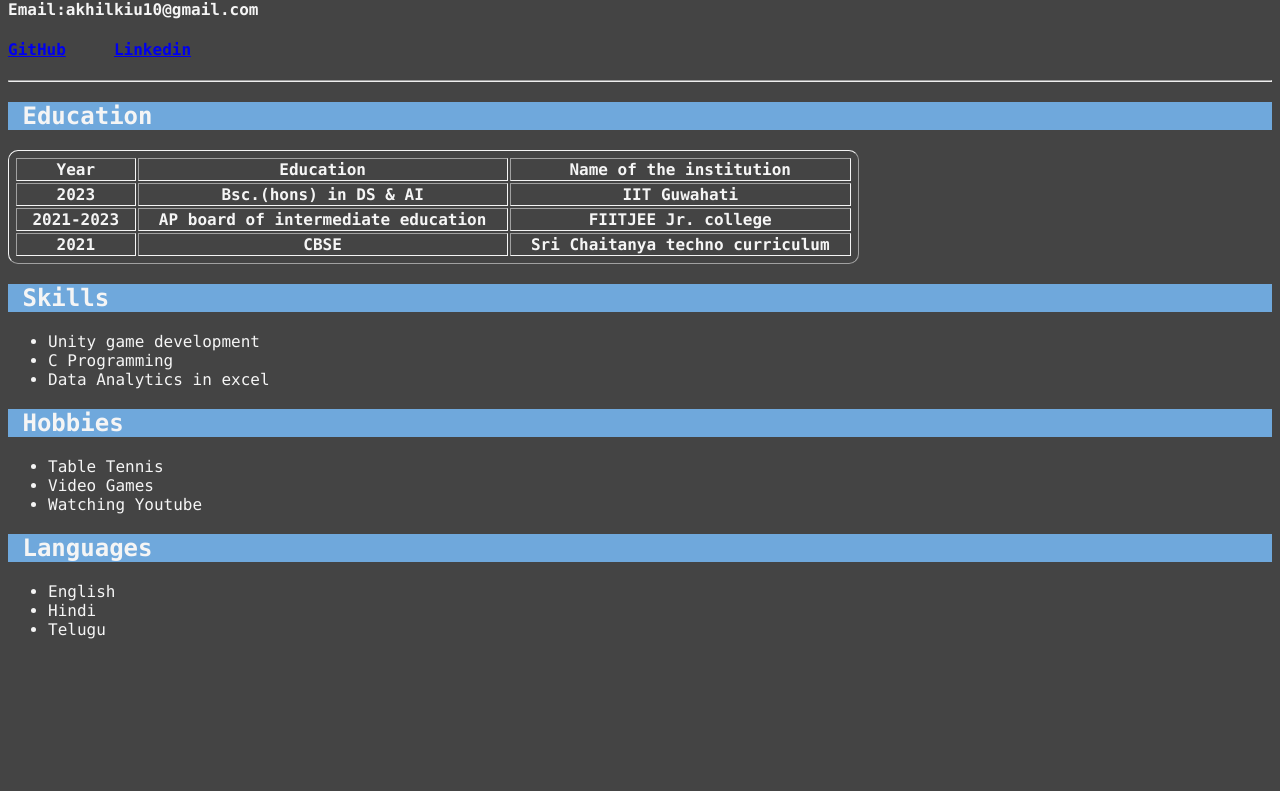
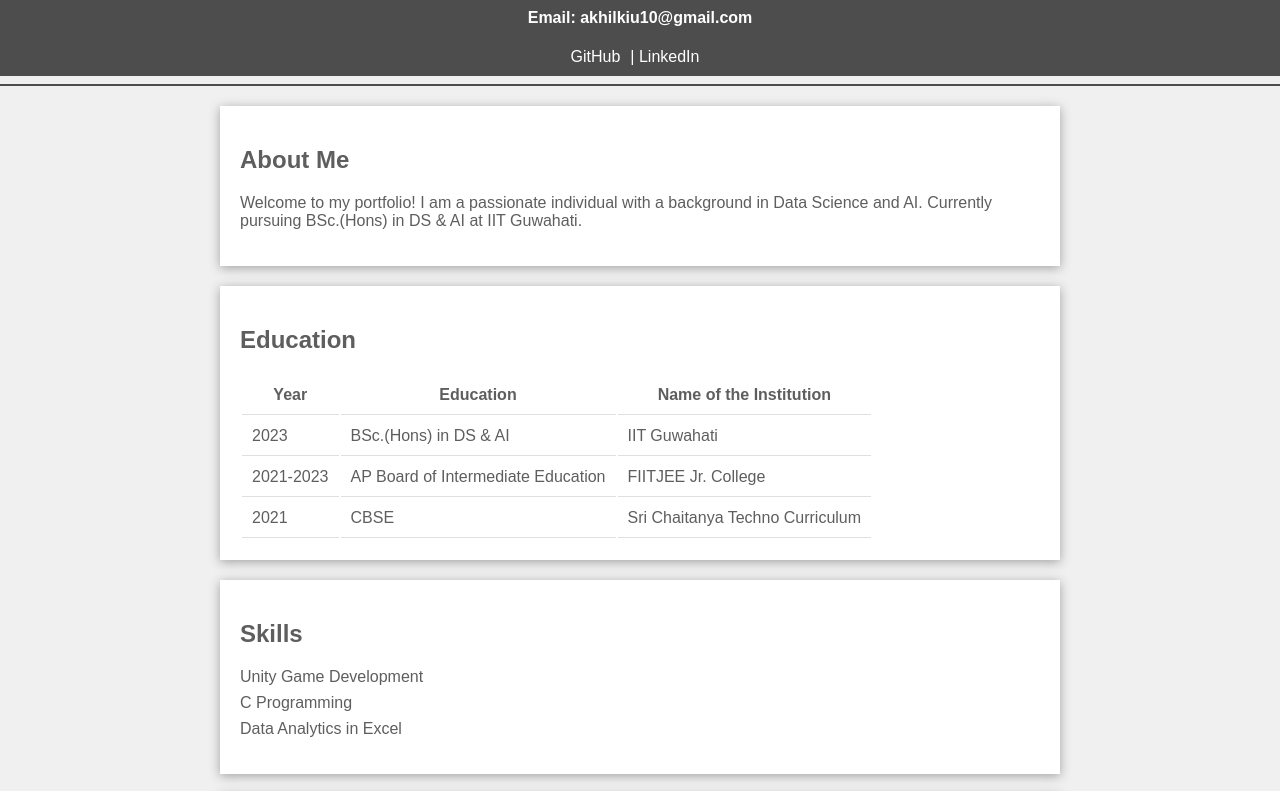
Before and after one commit to AkhilYeddu/Resume, a plain HTML site: page index.html in a window 1280 px wide. Shown: the part 81-872 px from the top of the page. Before the commit the page ends 800 px from the top, so only its background shows below. Drawn offline with Linux system fonts and the light colour scheme.

Commit message:
somecommit

```diff
--- a/index.html
+++ b/index.html
@@ -1,120 +1,98 @@
 <!DOCTYPE html>
 <html lang="en">
+
 <head>
     <meta charset="UTF-8">
     <meta name="viewport" content="width=device-width, initial-scale=1.0">
-    <title>Resume</title>
-    <link rel="shortcut icon" href="favicon.png" type="favicon.png">
+    <title>MyPortfolio</title>
+    <link rel="shortcut icon" href="favicon.png" type="image/png">
     <link rel="stylesheet" href="style.css">
+</head>
+
 <body>
-    <h1>
-        Akhil Yeddu
-    </h1>
+    <header>
+        <h1>Akhil Yeddu</h1>
+        <h4>Email: akhilkiu10@gmail.com</h4>
+        <div class="links">
+            <a href="https://github.com/AkhilYeddu" target="_blank">GitHub</a>|
+            <a href="https://www.linkedin.com/in/akhil-yeddu/" target="_blank">LinkedIn</a>
+        </div>
+    </header>
 
-    <h4>
-                Email:akhilkiu10@gmail.com
-    </h4>
 
-    <h4>
-        <a href="https://github.com/AkhilYeddu" target="_blank">GitHub</a> &nbsp;&nbsp;&nbsp; <a href="https://www.linkedin.com/in/akhil-yeddu/" target="_blank">Linkedin</a>
-    </h4>
     <hr>
-    <h2 >
+<section>
+        <h2>About Me</h2>
+        <p>
+            Welcome to my portfolio! I am a passionate individual with a background in Data Science and AI.
+            Currently pursuing BSc.(Hons) in DS & AI at IIT Guwahati.
+        </p>
+</section>
 
-        &nbsp;Education
-    </h2>
-
-    </p>
-    <table border>
+    <section>
+        <h2>Education</h2>
+        <table>
             <tr>
-            <th>
-                &nbsp;&nbsp;&nbsp;&nbsp;Year&nbsp;&nbsp;&nbsp;&nbsp;
-            </th>
-            <th>
-                &nbsp;&nbsp;&nbsp;&nbsp;Education&nbsp;&nbsp;&nbsp;&nbsp;
-            <th>
-                &nbsp;&nbsp;&nbsp;&nbsp;Name of the institution&nbsp;&nbsp;&nbsp;&nbsp;
-            </th>
+                <th>Year</th>
+                <th>Education</th>
+                <th>Name of the Institution</th>
             </tr>
             <tr>
-            <th>
-                2023
-            </th>
-            <th>
-                &nbsp;&nbsp;Bsc.(hons) in DS & AI&nbsp;&nbsp;
-            </th>
-            <th>
-                IIT Guwahati
-            </th>
+                <td>2023</td>
+                <td>BSc.(Hons) in DS & AI</td>
+                <td>IIT Guwahati</td>
             </tr>
             <tr>
-            <th>
-                2021-2023
-            </th>
-            <th>
-                &nbsp;&nbsp;AP board of intermediate education&nbsp;&nbsp;
-            </th>
-            <th>
-                FIITJEE Jr. college
-            </th>
+                <td>2021-2023</td>
+                <td>AP Board of Intermediate Education</td>
+                <td>FIITJEE Jr. College</td>
             </tr>
             <tr>
-            <th>
-                2021
-            </th>
-            <th>
-                &nbsp;&nbsp;CBSE&nbsp;&nbsp;
-            </th>
-            <th>
-                &nbsp;&nbsp;Sri Chaitanya techno curriculum&nbsp;&nbsp;
-            </th>
+                <td>2021</td>
+                <td>CBSE</td>
+                <td>Sri Chaitanya Techno Curriculum</td>
             </tr>
         </table>
-    <h2>
-        &nbsp;Skills
-    </h2>
+    </section>
+
+    <section>
+        <h2>Skills</h2>
         <ul>
-        <li>
-            Unity game development
+            <li>Unity Game Development</li>
+            <li>C Programming</li>
+            <li>Data Analytics in Excel</li>
+        </ul>
+    </section>
 
-        </li>
-        <li>
-            C Programming
-        </li>
-        <li>
-            Data Analytics in excel
-        </li>
+    <section>
+        <h2>Projects</h2>
+        <div>
+            <h3>Delivery Driver</h3>
+            <p>Delivery Driver is a simple,2D car game where you collect and deliver packages around a small world which i made with the help of Unity engine</p>
+        </div>
+        <div>
+            <h3>Dominos Clone</h3>
+            <p>I made a clone of the Domino's pizza website with the help of CSS and HTML</p>
+            <a href="https://dominosclone.vercel.app/" target="_blank">Domino's Clone</a>
+        </div>
+    </section>
+
+    <section>
+        <h2>Hobbies</h2>
+        <ul>
+            <li>Table Tennis</li>
+            <li>Video Games</li>
+            <li>Watching Youtube</li>
         </ul>
-    <h2>
-        &nbsp;Hobbies
-    </h2>
+      </section>
+    <section>
+        <h2>Languages</h2>
         <ul>
-        <li>
-            Table Tennis
-        </li>
-        <li>
-            Video Games
-        </li>
-        <li>
-            Watching Youtube
-            </li>
+            <li>English</li>
+            <li>Hindi</li>
+            <li>Telugu</li>
         </ul>
-    <h2>
-        &nbsp;Languages
-    </h2>
-    <ul>
-        <li>
-            English
-        </li>
-        <li>
-            Hindi
-        </li>
-        <li>
-            Telugu
-        </li>
-    </ul>
-
-
+    </section>
 
 </body>
 </html>
--- a/style.css
+++ b/style.css
@@ -1,35 +1,58 @@
 body{
-    background-color: #444444;
-    font-family: "consolas",ans-serif;
+    font-family: 'Arial';
+    margin: 0px;
+    padding: 0px;
+    background-color: #f0f0f0;
+    color: #5e5e5e;
+}
 
+header{
+    text-align: center;
+    padding: 10px;
+    background-color: rgb(77, 77, 77);
+    color: #fff;
 }
-h1{
-    color: whitesmoke;
+
+.links a{
+    color: white;
+    text-decoration: none;
+    margin-right: 10px;
 }
-h4{
-    color: whitesmoke;
+
+hr{
+    border: 1px solid rgb(77, 77, 77);
 }
-h2{
-    color: whitesmoke;
-    background-color:#6fa8dc;
+
+section{
+    max-width: 800px;
+    margin: 20px auto;
+    padding: 20px;
+    background-color: white;
+    box-shadow: 0 2px 10px hsla(0, 0%, 19%, 0.402);
 }
-table{
-    color: whitesmoke;
-   padding: 5px;
-   border-color: whitesmoke;
-   border-radius: 10px;;
+
+th{
+    padding: 10px;
+    border-bottom: 1px solid #dfdfdf;
 }
-ul{
-    color: whitesmoke;
+td{
+    padding: 10px;
+    border-bottom: 1px solid #dfdfdf;
 }
 
 
+ul{
+    list-style-type: none;
+    padding: 0;
+}
+
+li{
+    margin-bottom: 8px;
+}
+
 a{
-    color:rgb(123, 135, 243));
+    color: grey;
 }
 a:hover{
-    color: #6fa8dc;
+    color: black;
 }
-a:active{
-    color: rgb(0, 255, 0);
-}
```
Also changed, not shown: 1 other file. Lines whose indentation alone changed are shown as unchanged.
